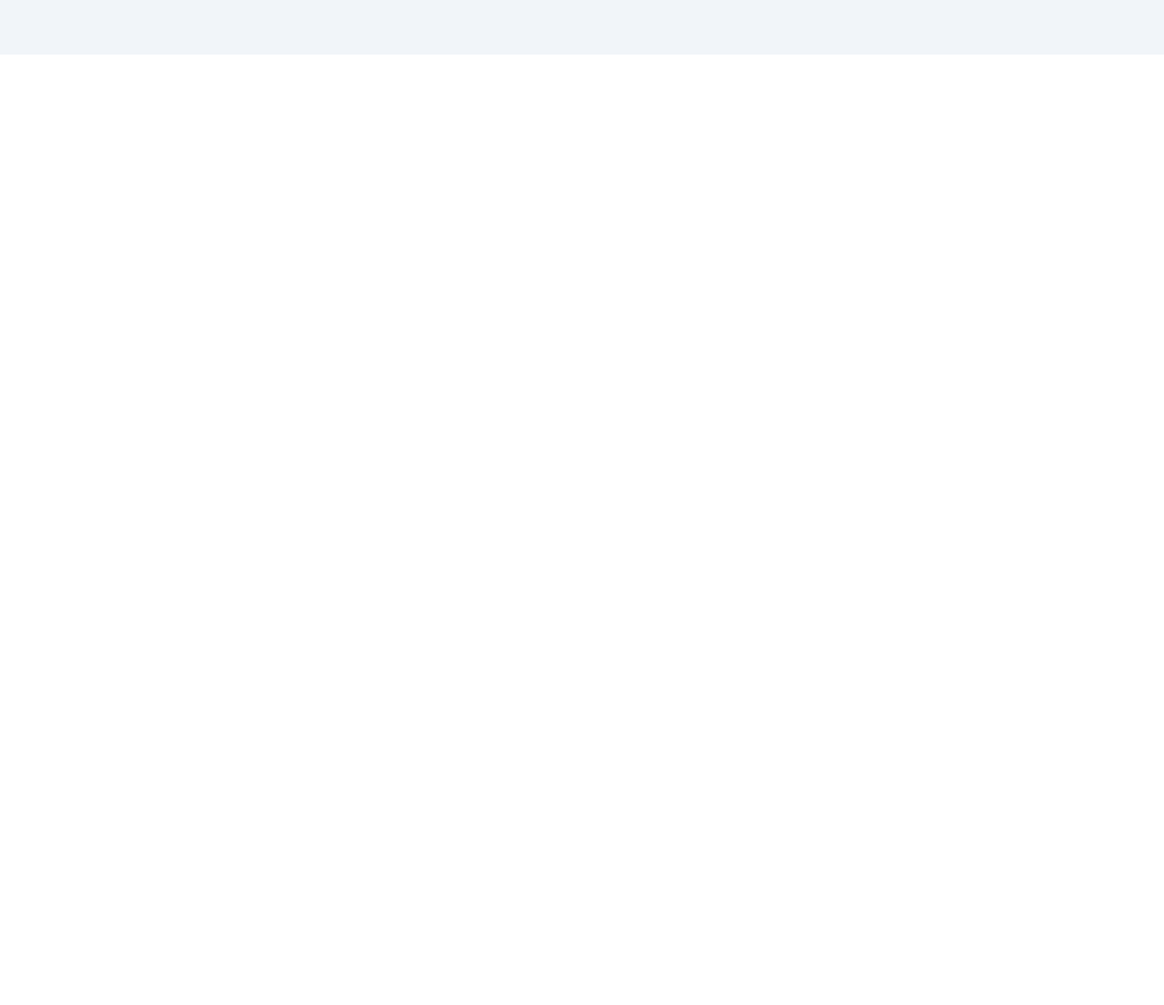
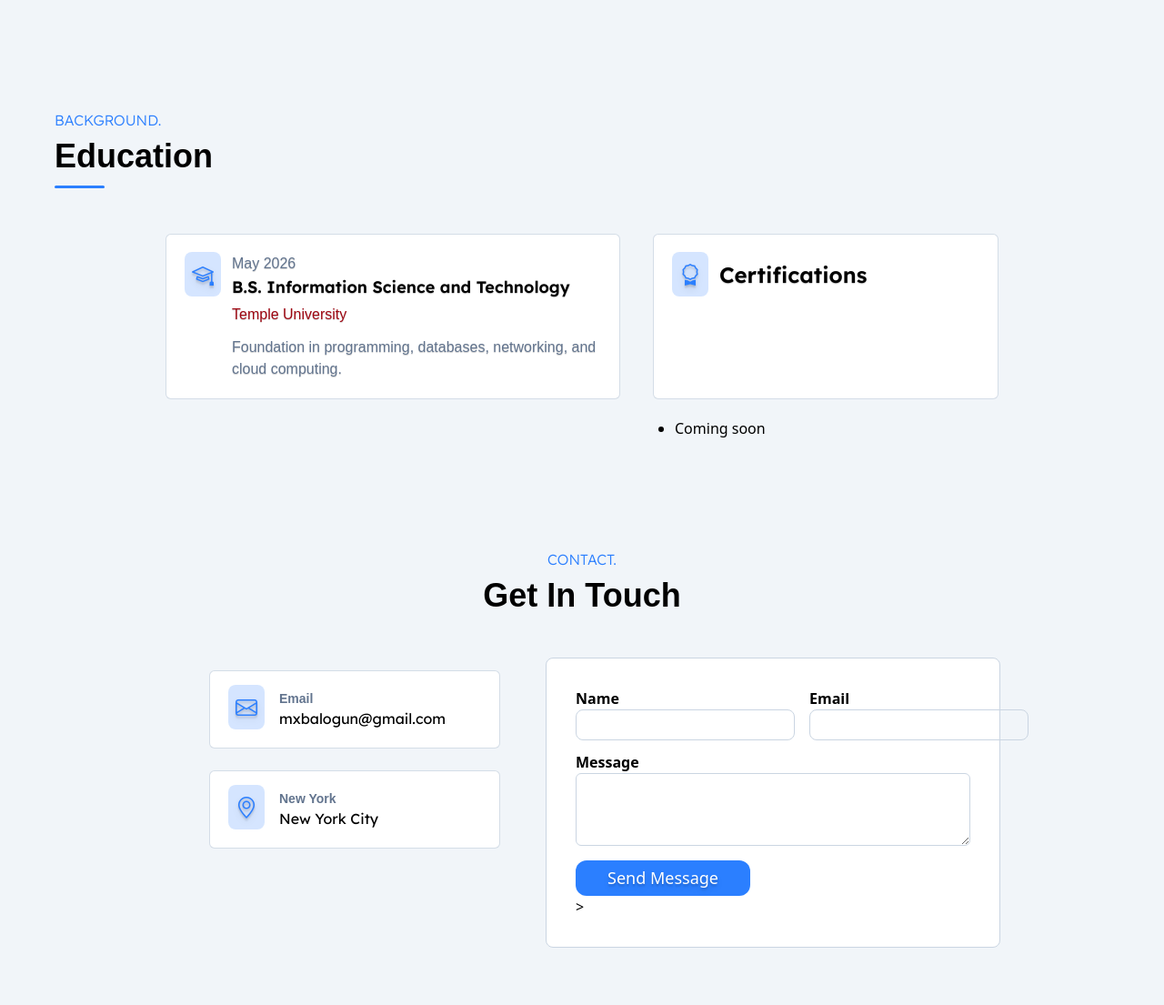
Before and after one commit to mikexbal/mikexbalogun, a website built with Vite: page portfolio/index.html in a window 1280 px wide. Shown: the part 1616-2721 px from the top of the page at 91% size. Before the commit the page ends 1676 px from the top, so only its background shows below. Built offline with nearby package versions, Linux system fonts and the light colour scheme; a web font is replaced by a local one.

Commit message:
Completed 90% of structure and styling of webpage; Implimented Formspee to recieve emails when users want to contact me

```diff
--- a/portfolio/index.html
+++ b/portfolio/index.html
@@ -15,9 +15,9 @@
       rel="stylesheet"
     />
   </head>
-  <body class="bg-white">
+  <body class="bg-slate-100">
     <nav
-      class="navbar flex flex-row flex-wrap justify-between p-5 font-[Lexend_Deca]"
+      class="navbar flex flex-row flex-wrap justify-between p-5 font-[Lexend_Deca] sticky top-0  backdrop-blur-sm"
     >
       <div class="nav-start">
         <h1 class="text-2xl">
@@ -36,7 +36,7 @@
       </div>
     </nav>
 
-    <section id="hero-section" class="h-screen">
+    <section id="hero-section" class=" h-screen">
       <div
         class="flex flex-col text-center mx-auto justify-center h-[80vh] max-w-3xl"
       >
@@ -72,7 +72,7 @@
       </div>
     </section>
 
-    <section id="projects-section" class="bg-slate-100 h-screen">
+    <section id="projects-section" class="bg-slate-100 h-screen pt-7">
       <div class="flex flex-col p-[60px]">
         <h1 class="text-md mb-2 font-light text-blue-500">PROJECTS.</h1>
         <h3 class="text-4xl font-semibold mb-3">Featured Projects</h3>
@@ -106,6 +106,126 @@
       </div>
     </section>
 
+    <section id="education-section" class="">
+      <div class="flex flex-col p-[60px]">
+        <h1 class="text-md mb-2 font-light text-blue-500">BACKGROUND.</h1>
+        <h3 class="text-4xl font-semibold mb-3">Education</h3>
+        <div class="bg-blue-500 h-[3px] w-[55px] rounded-full"></div>
+
+        <div class="education-container mt-[50px] mx-auto flex flex-row flex-wrap">
+          <div class="education-card mb-9 mr-9">
+            <div
+              class="border-1 border-slate-300/80 rounded-md bg-white max-w-[500px] min-h-40 min-w-[300px] p-[20px] text-shadow-xs"
+            >
+              <div class="flex flex-row">
+                <div class="left-card mr-3 mt-2">
+                  <i
+                    class="bi bi-mortarboard bg-blue-500/20 text-2xl rounded-lg p-2 text-blue-500 text-shadow-lg"
+                  ></i>
+                </div>
+                <div class="right-card">
+                  <h3 class="text-slate-500 font-thin">May 2026</h3>
+
+                  <h1 class="text-lg font-semibold mb-1">
+                    B.S. Information Science and Technology
+                  </h1>
+                  <h3 class="text-red-800 mb-3">Temple University</h3>
+                  <p class="text-slate-500 font-thin">
+                    Foundation in programming, databases, networking, and cloud
+                    computing.
+                  </p>
+                </div>
+              </div>
+            </div>
+          </div>
+          <div class="cert-card">
+            <div
+              class="border-1 border-slate-300/80 rounded-md bg-white max-w-[500px] min-h-[182px] min-w-[380px] p-[20px] text-shadow-xs"
+            >
+            <div class="flex flex-row">
+              <div class="left-card mr-3 mt-2">
+                <i class="bi bi-award bg-blue-500/20 text-2xl rounded-lg p-2 text-blue-500 text-shadow-lg"></i>
+
+              </div>
+              <div class="right-card">
+                <h1 class="text-2xl font-semibold mb-1 mt-2">
+                  Certifications
+                </h1>
+
+
+              </div>
+              </div>
+
+
+          </div>
+          <ul class="list-disc mt-5 pl-6">
+            <li>Coming soon</li>
+          </ul>
+        </div>
+      </div>
+    </section>
+
+    <section id="contact-section" class="h-screen">
+      <div class="flex flex-col p-[60px] justify-center items-center">
+        <h1 class="text-md mb-2 font-light text-blue-500">CONTACT.</h1>
+        <h3 class="text-4xl font-semibold mb-3">Get In Touch</h3>
+
+        <div class="conact-contianer  flex flex-row">
+          <div class="left-contact p-[50px]">
+
+            <div class="info-card w-xs flex flex-row border-1 border-slate-300/80 rounded-md bg-white p-5 mb-6">
+              <div class="mt-1 ">
+                <i class="bi bi-envelope bg-blue-500/20 text-2xl rounded-lg p-2 text-blue-500 text-shadow-lg"></i>
+
+              </div>
+              <div class="ml-4"><h3 class="text-sm text-slate-500 font-semibold">Email</h3>
+              <h1>mxbalogun@gmail.com</h1></div>
+            </div>
+
+            <div class="info-card flex flex-row border-1 border-slate-300/80 rounded-md bg-white p-5">
+              <div class="mt-1">
+                <i class="bi bi-geo-alt bg-blue-500/20 text-2xl rounded-lg p-2 text-blue-500 text-shadow-lg"></i>
+
+              </div>
+              <div class="ml-4"><h3 class="text-sm text-slate-500 font-semibold">New York</h3>
+              <h1>New York City</h1></div>
+            </div>
+          </div>
+          <div class="right-contact bg-white w-[500px] border-1 border-slate-300 rounded-lg mt-9">
+            <form action="https://formspree.io/f/xlgeqala"
+            method="POST" class="flex flex-col p-8">
+              <div class="flex flex-row justify-between mb-3">
+                <div class="flex flex-col mr-4 text-md "><label for="name" class="font-semibold">Name</label>
+                  <input type="text" id="name" name="inquirer" class="border 1 border-slate-300 p-1 rounded-lg">
+                </div>
+
+                <div class="flex flex-col text-md"><label for="name" class="font-semibold">Email</label>
+                  <input type="email" id="email" name="email" class="border 1 border-slate-300 p-1 rounded-lg">
+                </div>
+              </div>
+
+              <div class="flex flex-col text-md">
+                <label for="message" class="font-semibold">Message</label>
+                <textarea class="resize-y rounded-md border-1 border-slate-300 h-20 mb-4 p-1" name="text"></textarea>
+
+                <button type="submit"
+            class="text-shadow-lg bg-blue-500 rounded-xl text-lg pt-[5px] pb-[6px] pl-[30px] pr-[30px] font-light mr-[15px] hover:cursor-pointer text-white w-48">Send Message</button>
+          >
+
+
+              </div>
+
+            </form>
+
+
+          </div>
+        </div>
+
+
+
+      </div>
+    </section>
+
     <script type="module" src="/src/main.js"></script>
   </body>
 </html>
```
